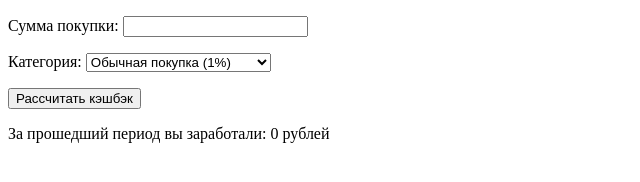
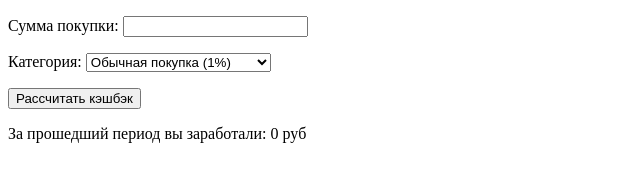
Before and after one commit to aygulmardanova/cashback, a website with bundled scripts: page src/index.html in a window 1280 px wide. Shown: the full height of the page, 0-640 px from the left. Built offline with nearby package versions, Linux system fonts and the light colour scheme.

Commit message:
fixes #4

```diff
--- a/src/index.html
+++ b/src/index.html
@@ -27,7 +27,7 @@
 
 <p>За прошедший период вы заработали:
     <output id="cb">0</output>
-    рублей
+    руб
 </p>
 
 <script src="js/app.js" type="module"></script>
```
